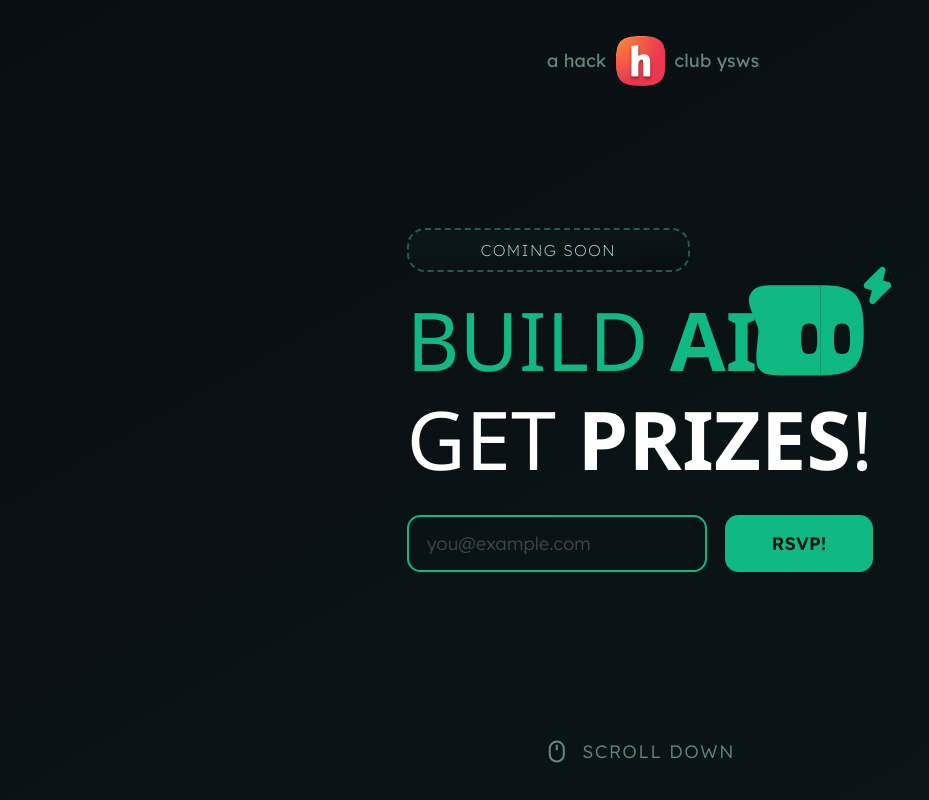
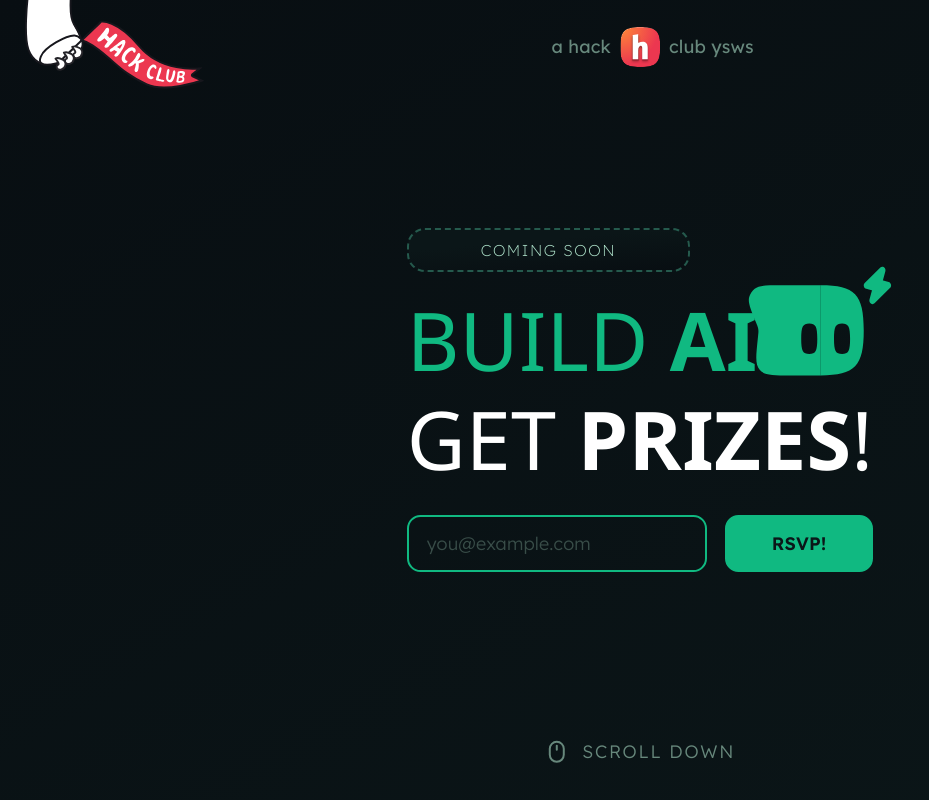
Before and after one commit to TechDudie/hackanomous, a Svelte app: page / in a window 1280 px wide. Shown: the top 800 px of the page, without its empty margins (0-929 px from the left). Built offline with nearby package versions, Linux system fonts and the light colour scheme; a web font is replaced by a local one.

Commit message:
feat: add orpheus flag

```diff
--- a/src/App.svelte
+++ b/src/App.svelte
@@ -1,6 +1,7 @@
 <script>
     import { Mouse } from "lucide-svelte";
     import hackclub from "./assets/hackclub.svg";
+    import orpheus from "./assets/orpheus.svg";
     import mascotDark from "./assets/mascot_dark.svg";
 
     import { gsap } from "gsap";
@@ -20,13 +21,26 @@
 <div id="smooth-wrapper">
     <div id="smooth-content">
         <!-- hackclub icon -->
-        <section class="absolute top-8 left-1/2 -translate-x-1/2 z-50 flex items-center gap-2">
-            <h6 class="text-(--accent-border)">&nbsp;&nbsp;&nbsp;&nbsp;&nbsp;a hack</h6>
+        <section class="absolute top-[1.5rem] left-1/2 -translate-x-1/2 z-50 flex items-center gap-2">
+            <h6 class="text-(--accent-border) ml-[25.3px]">a hack</h6>
             <a href="https://hackclub.com" target="_blank" rel="noopener noreferrer" class="block">
-                <img src={hackclub} class="cursor-pointer transition-all duration-300 ease-out hover:-translate-y-1 hover:scale-105 hover:drop-shadow-xl active:scale-95 active:-translate-y-0 active:duration-150" width="50" alt="Hack Club logo" />
+                <img src={hackclub} class="cursor-pointer transition-all duration-300 ease-out hover:-translate-y-1 hover:scale-105 hover:drop-shadow-xl active:scale-95 active:-translate-y-0 active:duration-150" width="40" alt="Hack Club logo" />
             </a>
             <h6 class="text-(--accent-border)">club ysws</h6>
         </section>
+
+        <!-- orpheus flag -->
+        <section class="absolute top-0 left-[24px]">
+            <a href="https://hackclub.com" target="_blank" rel="noopener noreferrer" class="block">
+                <img src={orpheus} class="cursor-pointer" width="180" alt="Orpheus flag" />
+            </a>
+        </section>
+
+        <!-- hackanomous presents -->
+        <!-- not sure about this part, someone who has actual graphic design experience needs to figma it -->
+        <!-- <section class="absolute top-[50dvh] left-1/2 translate-x-[-23rem] translate-y-[-12rem] -rotate-[15deg] z-1 underline underline-offset-2 decoration-(--accent-border)">
+            <h6 class="font-mono text-(--accent-border) tracking-wider">hackanomous presents</h6>
+        </section> -->
 
         <!-- landing -->
         <section class="min-h-[100dvh] flex justify-center items-center py-12 px-4 bg-[linear-gradient(150deg,#080E12,#0B1618)]">
@@ -98,7 +112,7 @@
             transform: translateY(0);
         }
         50% {
-            transform: translateY(8px);
+            transform: translateY(12px);
         }
     }
 </style>
```
Also changed, not shown: src/assets/orpheus.svg (added).
